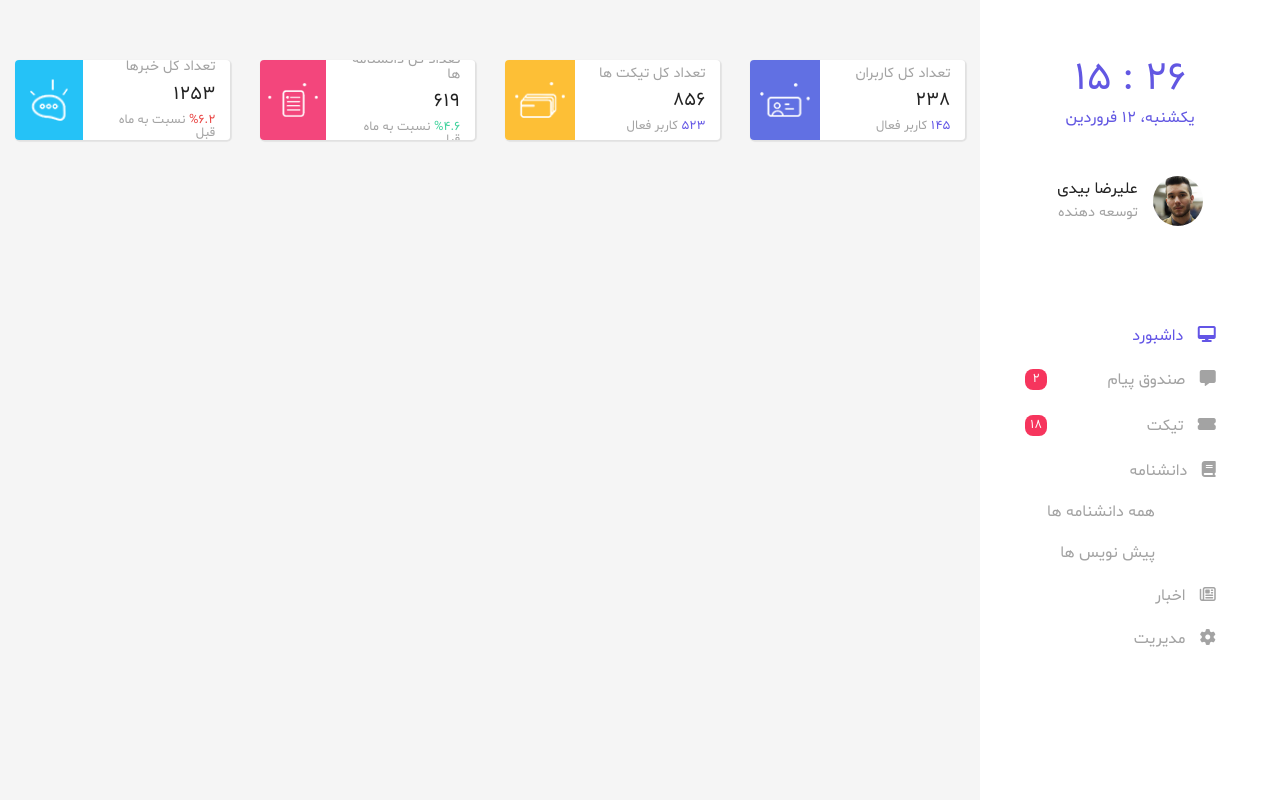
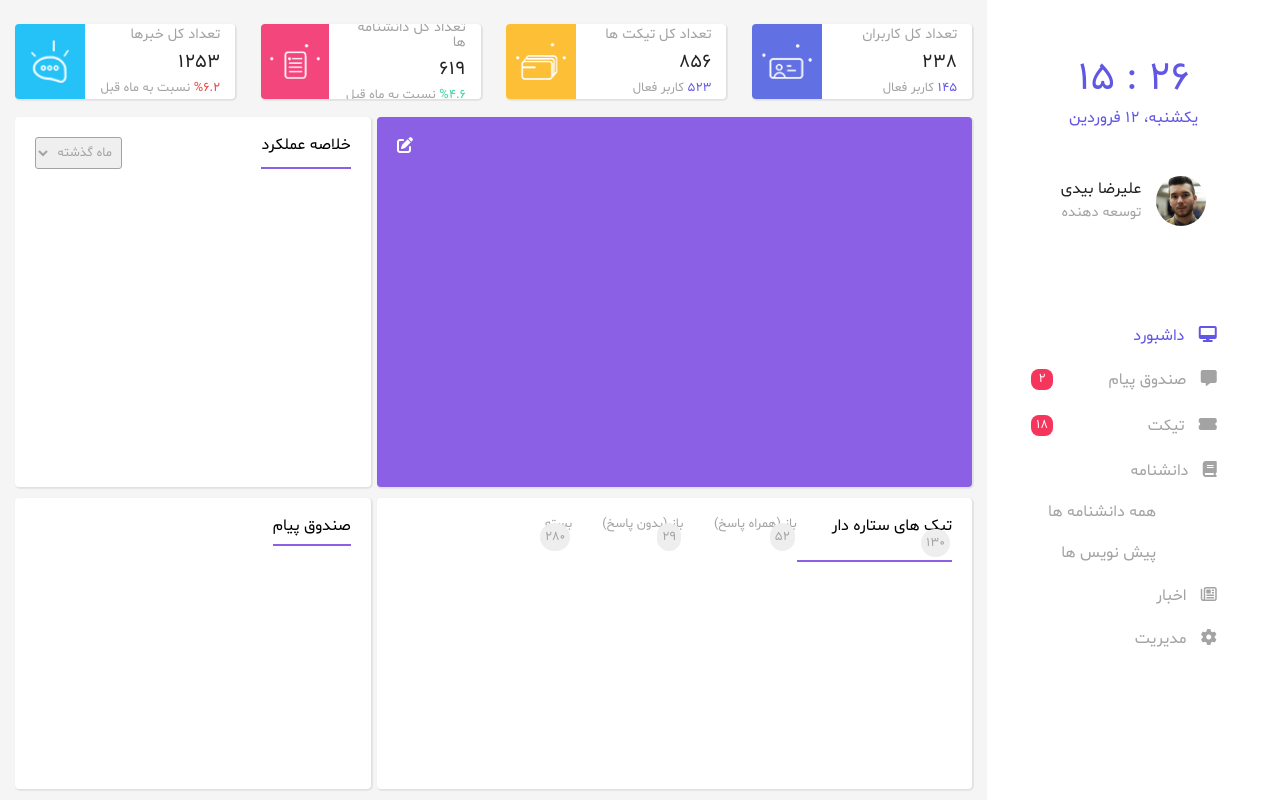
Before and after one commit to HassanRezaei71/Dashboard, a plain HTML site: page index.html in a window 1280 px wide. Drawn offline with Linux system fonts and the light colour scheme.

Commit message:
complete two row and boxs

```diff
--- a/index.html
+++ b/index.html
@@ -157,8 +157,35 @@
             </li>
           </ul>
         </div>
-        <div class="info-review"></div>
-        <div class="info-comment"></div>
+        <div class="row1">
+          <div class="box box-color">
+            <a href="#"><i class="fas fa-edit"></i></a>
+          </div>
+          <div class="box">
+            <div class="box-content">
+              <p class="text-title">خلاصه عملکرد</p>
+              <select>
+                <option value="ماه گذشته">ماه گذشته</option>
+              </select>
+            </div>
+          </div>
+        </div>
+        <div class="row2">
+          <div class="box box-white">
+            <div class="box-content1">
+              <p class="text-title">تیک های ستاره دار <span class="box-number">130</span></p>
+              <p>باز (همراه پاسخ) <span class="box-number">52</span></p>
+              <p>باز (بدون پاسخ) <span class="box-number">29</span></p>
+              <p>بسته <span class="box-number">280</span></p>
+            </div>
+          </div>
+          <div class="box">
+            <div class="box-content">
+              <p class="text-title">صندوق پیام</p>
+            </div>
+          </div>
+        </div>
+
       </div>
     </main>
   </body>
--- a/style/style.css
+++ b/style/style.css
@@ -115,12 +115,13 @@ main {
 
 .main-content {
   width: calc(100% - 300px);
-  height: 100%;
+  height: 97%;
+  padding: 15px;
 }
 
 .card-list{
   width: 100%;
-  height: 25%;
+  height: 12%;
 }
 
 .card-list ul{
@@ -129,13 +130,13 @@ main {
   margin: 0;
   padding: 0;
   display: flex;
-  justify-content: space-around;
+  justify-content: space-between;
   align-items: center;
 }
 
 .card-list ul li{
-  width: 22%;
-  height: 40%;
+  width: 23%;
+  height: 80%;
   box-shadow: rgba(51, 49, 49, 0.1) 0.9px 0.9px 0.9px 0.9px;
   border-radius: 4px;
   overflow: hidden;
@@ -216,3 +217,81 @@ main {
   color: #e94442;
   font-weight: 400;
 }
+
+.row1{
+  height: 50%;
+  display: flex;
+  justify-content: space-between;
+  align-items: center;
+}
+
+.box{
+  box-shadow: rgba(51, 49, 49, 0.1) 0.9px 0.9px 0.9px 0.9px;
+  border-radius: 4px;
+  padding: 20px;
+  width: 33%;
+  background-color: #ffffff;
+  height: 85%;
+}
+
+.text-title{
+  font-size: 1rem;
+  color: black;
+  border-bottom: 2px solid #8b60e5;
+  padding-bottom: 10px;
+}
+
+.box-color{
+  width: 58%;
+  height: 85%;
+  background-color: #8b60e5;
+  color: white;
+}
+
+.box-color a{
+  float: left;
+}
+
+.box select{
+  font-family: "shabnam", Tahoma, sans-serif;
+  padding: 5px;
+  color: #a3a3a3;
+  border: 1px solid #a3a3a3;
+  border-radius: 3px;
+  font-size: 0.8rem;
+}
+
+.box-white{
+  width: 58%;
+  height: 85%;
+  color: white;
+}
+
+.row2{
+  height: 38%;
+  display: flex;
+  justify-content: space-between;
+  align-items: center;
+}
+
+.box .box-content{
+  display: flex;
+  justify-content: space-between;
+}
+
+.box-content1{
+  color: #a3a3a3;
+  width: 80%;
+  display: flex;
+  justify-content: space-between;
+  font-size: 0.8rem;
+}
+
+.box-content1 .box-number{
+  margin: 0 2px;
+  font-size: 0.8rem;
+  padding: 5px;
+  color: #a3a3a3;
+  background-color: #eeeeee;
+  border-radius: 50px;
+}
```
